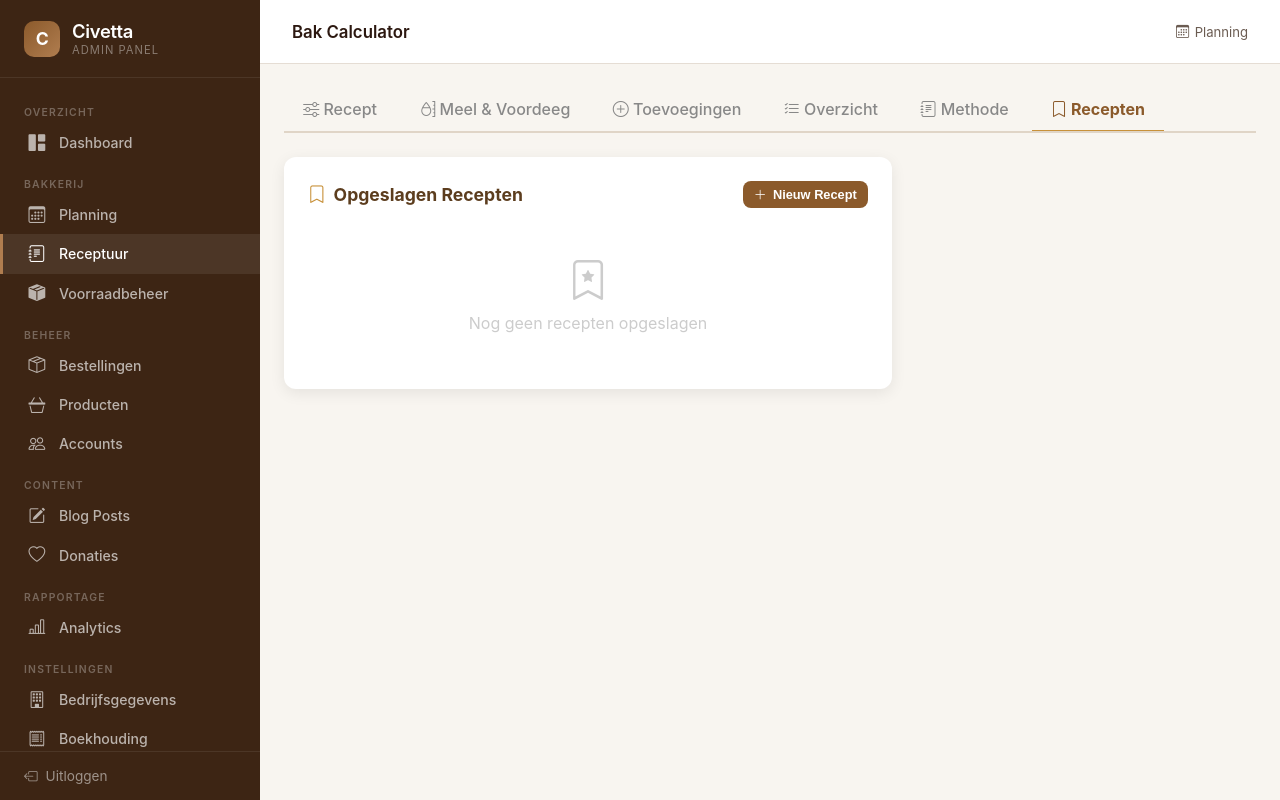
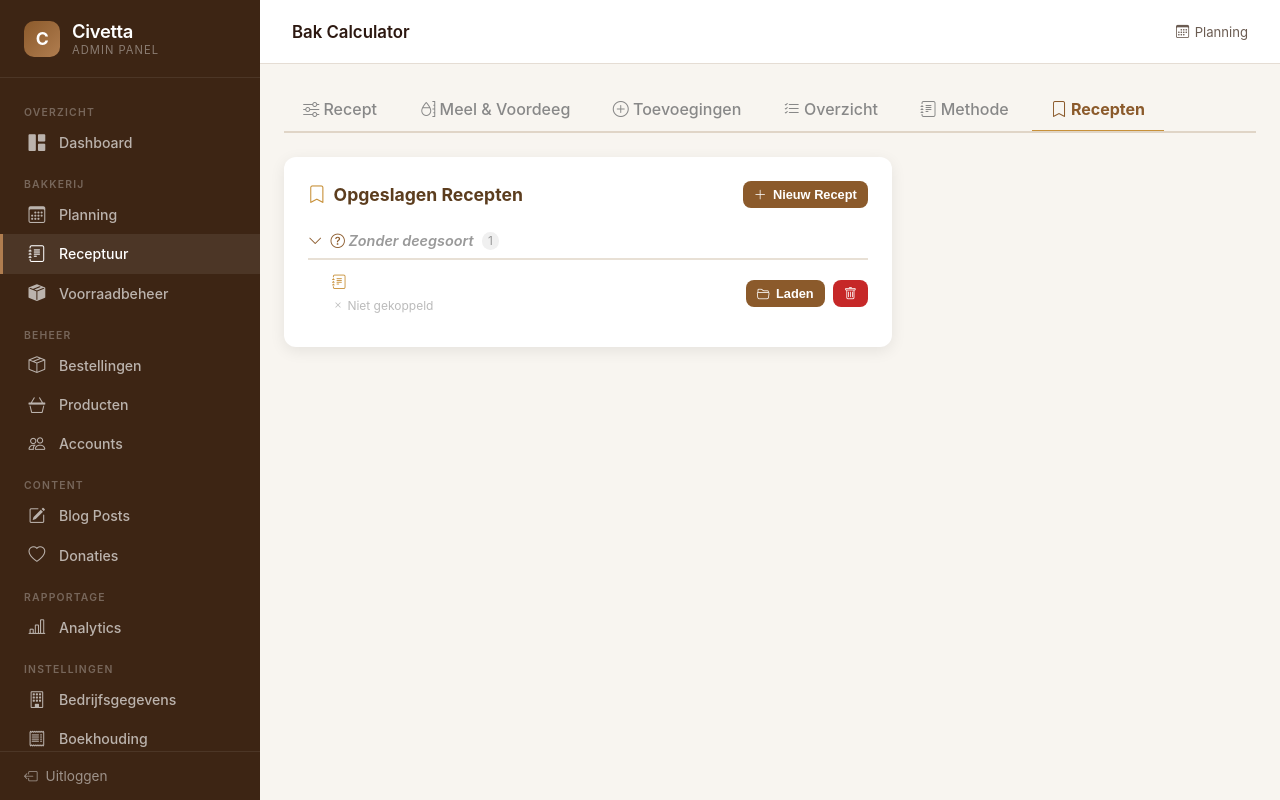
Before and after one commit to lucp88/civetta, a PHP site: page /admin/bakker/bakcalculator.php in a window 1280 px wide. Run offline with PHP 8.4, Linux system fonts and the light colour scheme; the visitor is signed in with stand-in values (Sample User, id 1); data that the repository does not hold is empty.

Commit message:
Nog 3 kleine pumtjes

```diff
--- a/admin/bakker/bakcalculator.php
+++ b/admin/bakker/bakcalculator.php
@@ -717,6 +717,10 @@ $doughTypes = $pdo->query("SELECT id, name FROM dough_types ORDER BY name ASC")-
                                                 {{ r.name }}
                                             </h4>
                                             <small>{{ formatDate(r.updated_at) }}</small>
+                                            <div style="margin-top:0.2rem">
+                                                <span v-if="r.linked_to_product" style="color:#2e7d32;font-size:0.75rem;font-weight:600"><i class="bi bi-link-45deg"></i> Gekoppeld aan product</span>
+                                                <span v-else style="color:#bbb;font-size:0.75rem"><i class="bi bi-x"></i> Niet gekoppeld</span>
+                                            </div>
                                         </div>
                                         <div class="recipe-actions">
                                             <button class="btn btn-primary btn-sm" @click="loadRecipe(r.id)"><i class="bi bi-folder2-open"></i> Laden</button>
--- a/api/baker-recipes.php
+++ b/api/baker-recipes.php
@@ -25,7 +25,8 @@ switch ($method) {
             }
         } else {
             $stmt = $pdo->query("
-                SELECT r.id, r.name, r.dough_type_id, r.created_at, r.updated_at, dt.name as dough_type_name
+                SELECT r.id, r.name, r.dough_type_id, r.created_at, r.updated_at, dt.name as dough_type_name,
+                       EXISTS(SELECT 1 FROM product_variants WHERE recipe_id = r.id) as linked_to_product
                 FROM baker_recipes r
                 LEFT JOIN dough_types dt ON r.dough_type_id = dt.id
                 ORDER BY dt.name ASC, r.name ASC
```
Also changed, not shown: admin/producten/products.php (+13 -1 lines).
